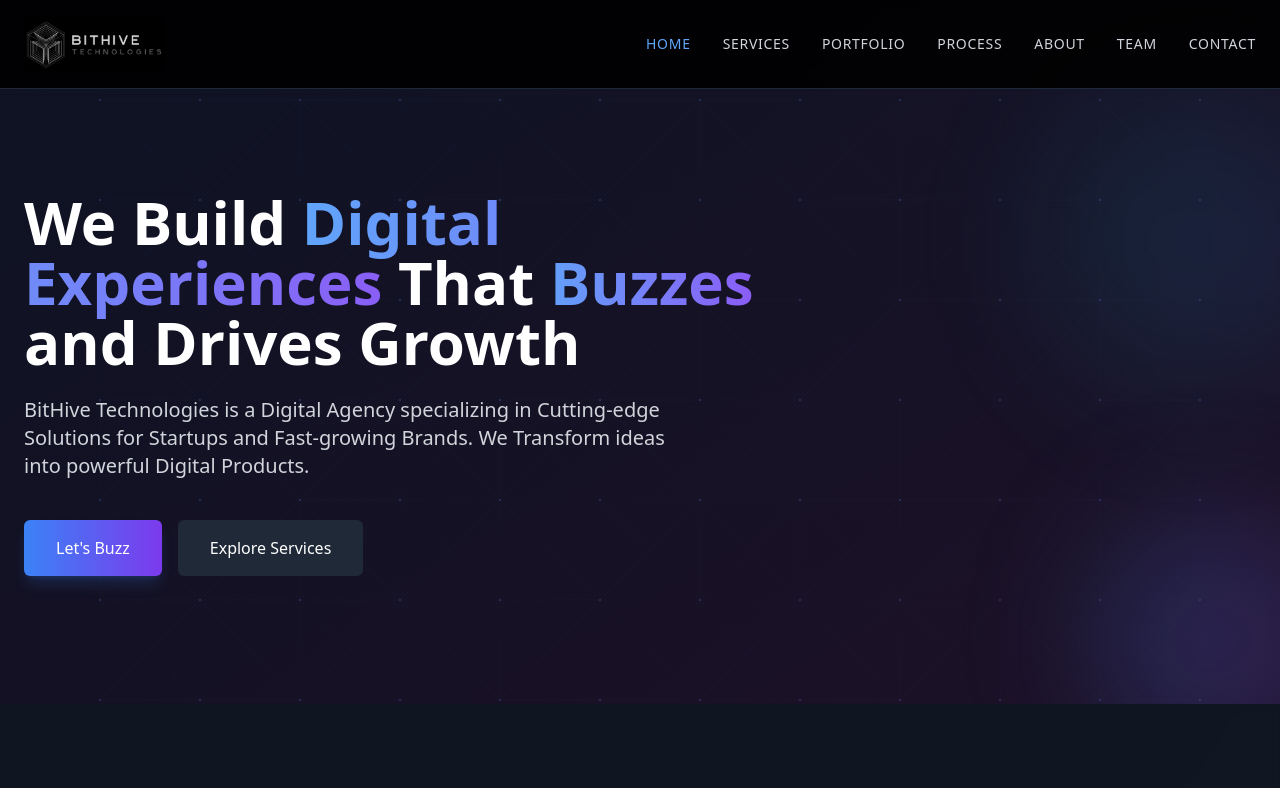
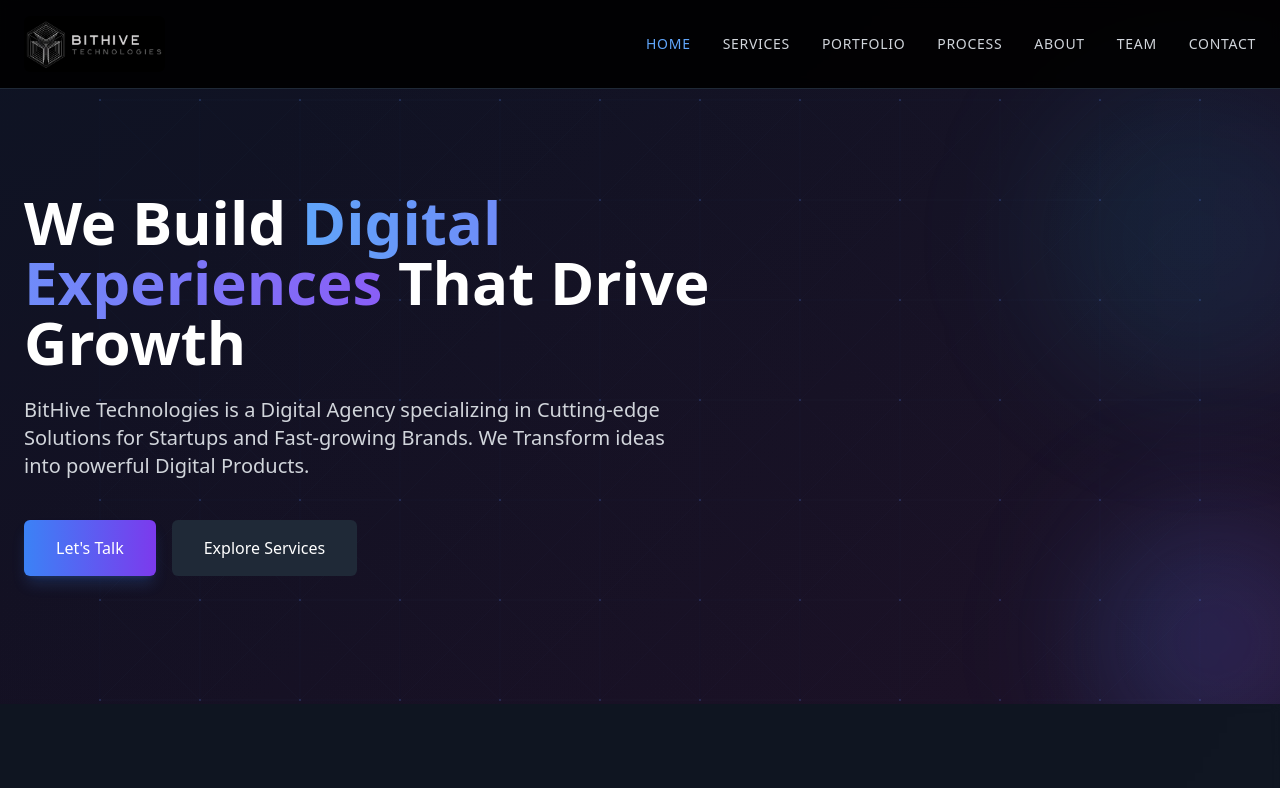
Before and after one commit to BitHiveTechnologies/BitHive-Website, a Next.js app: page / in a window 1280 px wide. Shown: the top 788 px of the page. Built offline with nearby package versions, Linux system fonts and the light colour scheme.

Commit message:
Mkae this in centre horizontally with the form i.e reduce the margin from bottom

```diff
--- a/app/page.tsx
+++ b/app/page.tsx
@@ -384,14 +384,12 @@ export default function Page() {
                             {' '}
                             <div className="h-14" data-oid="4dbu5qx">
                                 {' '}
-                                <a href="/" data-oid="jnfi61r">
                                 <img
                                     src="/images/PHOTO-2025-03-28-20-01-27.jpg"
                                     alt="BitHive Technologies Logo"
                                     className="h-full w-auto rounded-md object-contain"
                                     data-oid="bc3_k:6"
                                 />{' '}
-                                </a>
                             </div>{' '}
                         </div>{' '}
                         {/* Desktop Navigation */}{' '}
@@ -515,15 +513,7 @@ export default function Page() {
                                 {' '}
                                 Digital Experiences{' '}
                             </span>{' '}
-                            That
-                            <span
-                                className="bg-clip-text text-transparent bg-gradient-to-r from-blue-400 to-violet-500"
-                                data-oid="0vrfump"
-                            >
-                                {' '}
-                                Buzzes{' '}
-                            </span>{' '}
-                            and Drives Growth{' '}
+                            That Drive Growth{' '}
                         </h1>{' '}
                         <p className="text-xl text-gray-300 mb-10 max-w-2xl" data-oid="bnycbta">
                             {' '}
@@ -539,7 +529,7 @@ export default function Page() {
                                 data-oid="nt.99zy"
                             >
                                 {' '}
-                                Let's Buzz{' '}
+                                Let's Talk{' '}
                             </a>{' '}
                             <a
                                 href="#services"
@@ -1364,7 +1354,7 @@ export default function Page() {
                         data-oid="g9d45:a"
                     >
                         {' '}
-                        Let's Buzz{' '}
+                        Let's Talk{' '}
                     </a>{' '}
                 </div>{' '}
             </section>{' '}
```
Lines whose indentation alone changed are shown as unchanged.
